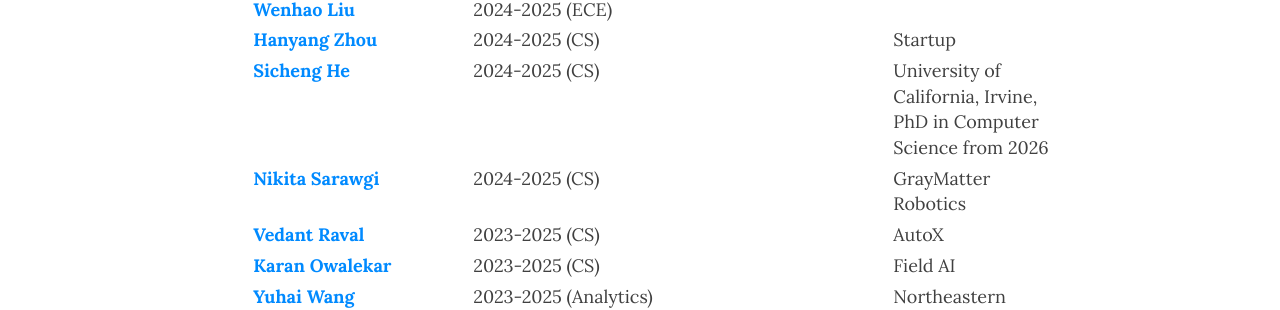
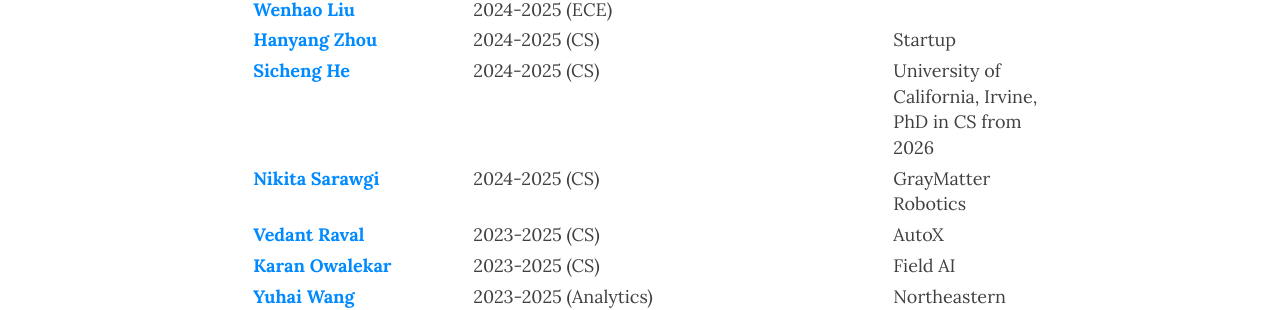
Before and after one commit to slurm-lab-usc/slurm-lab-usc.github.io, a Jekyll site: the page built from members.md, in a window 1280 px wide and 900 px high, scrolled down 4127 px. Shown: the part 201-511 px from the top of the window. Built offline with Jekyll 4.4.1, drawn with Linux system fonts in a browser that asks for light colours; nearby versions of some CDN libraries.

Commit message:
CS abbreviation

```diff
--- a/members.md
+++ b/members.md
@@ -199,7 +199,7 @@
           - name: Sicheng He
             web_url: https://hesic73.github.io/
             period: 2024-2025 (CS)
-            next_step: University of California, Irvine, PhD in Computer Science from 2026
+            next_step: University of California, Irvine, PhD in CS from 2026
           - name: Nikita Sarawgi
             web_url: https://www.linkedin.com/in/nikita-sarawgi/
             period: 2024-2025 (CS)
```
